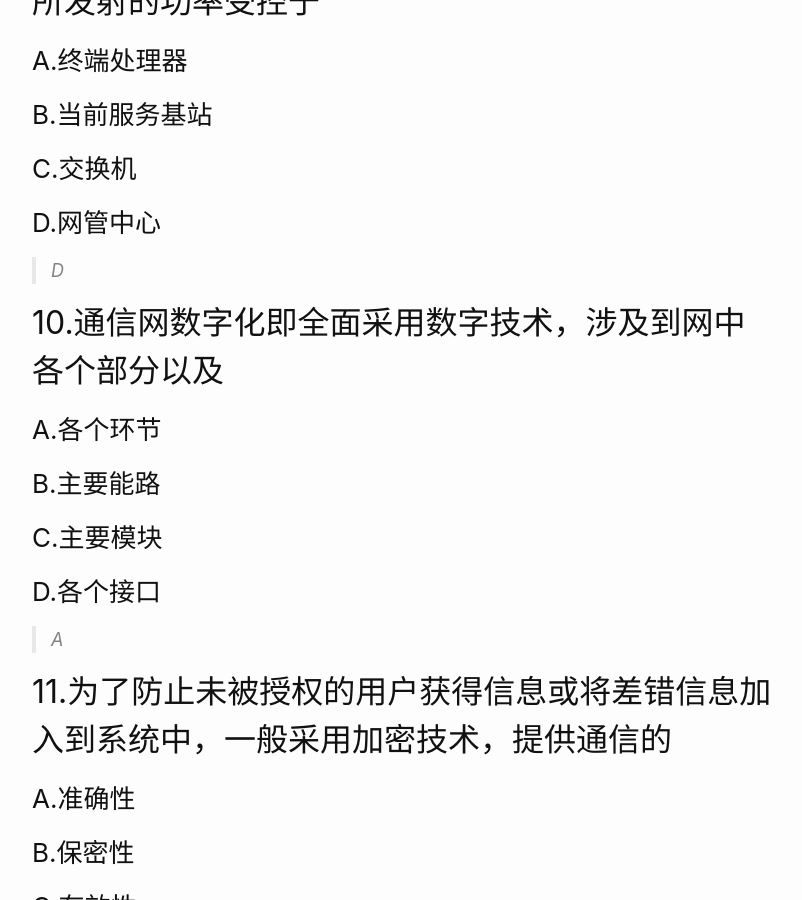
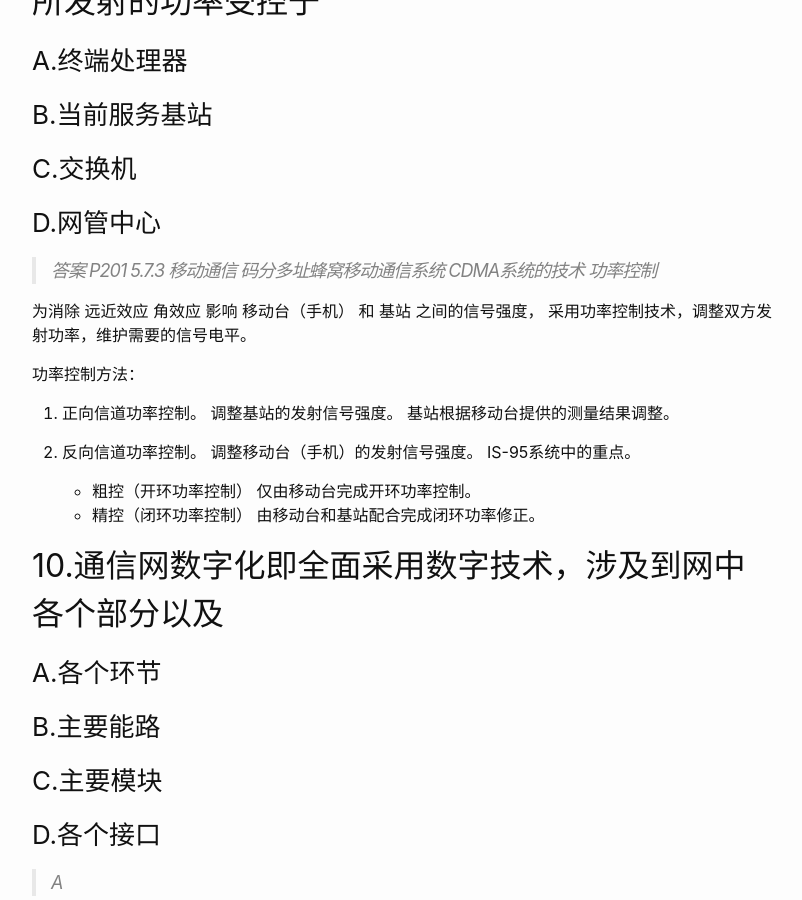
Before and after one commit to wangtiga/wangtiga.github.io, a Jekyll site: the page built from _previews/2019-06-27-4742_2013_04.md, in a window 1280 px wide and 900 px high, scrolled down 8923 px. Shown: the whole window, without its empty margins (238-1040 px from the left). Built offline with Jekyll 4.4.1, drawn with Linux system fonts in a browser that asks for light colours.

Commit message:
updated from notep

```diff
--- a/_previews/2019-06-27-4742_2013_04.md
+++ b/_previews/2019-06-27-4742_2013_04.md
@@ -198,7 +198,25 @@ TODO 《通信原理》第7版，樊昌信 曹丽娜 编著
 ### C.交换机
 ### D.网管中心
 
-> D
+> 答案 P201 5.7.3 移动通信 码分多址蜂窝移动通信系统 CDMA系统的技术 功率控制
+
+为消除 远近效应 角效应 影响 移动台（手机） 和 基站 之间的信号强度，
+采用功率控制技术，调整双方发射功率，维护需要的信号电平。
+
+功率控制方法：
+
+1. 正向信道功率控制。
+  调整基站的发射信号强度。
+  基站根据移动台提供的测量结果调整。
+
+2. 反向信道功率控制。
+  调整移动台（手机）的发射信号强度。
+  IS-95系统中的重点。
+  - 粗控（开环功率控制）
+    仅由移动台完成开环功率控制。
+  - 精控（闭环功率控制）
+    由移动台和基站配合完成闭环功率修正。
+
 
 
 ## 10.通信网数字化即全面采用数字技术，涉及到网中各个部分以及
```
Also changed, not shown: _previews/exercise.md (+3 -0 lines), _previews/gstream_basic_tutorial08_shortcutting_pipeline.md (+57 -5 lines).
